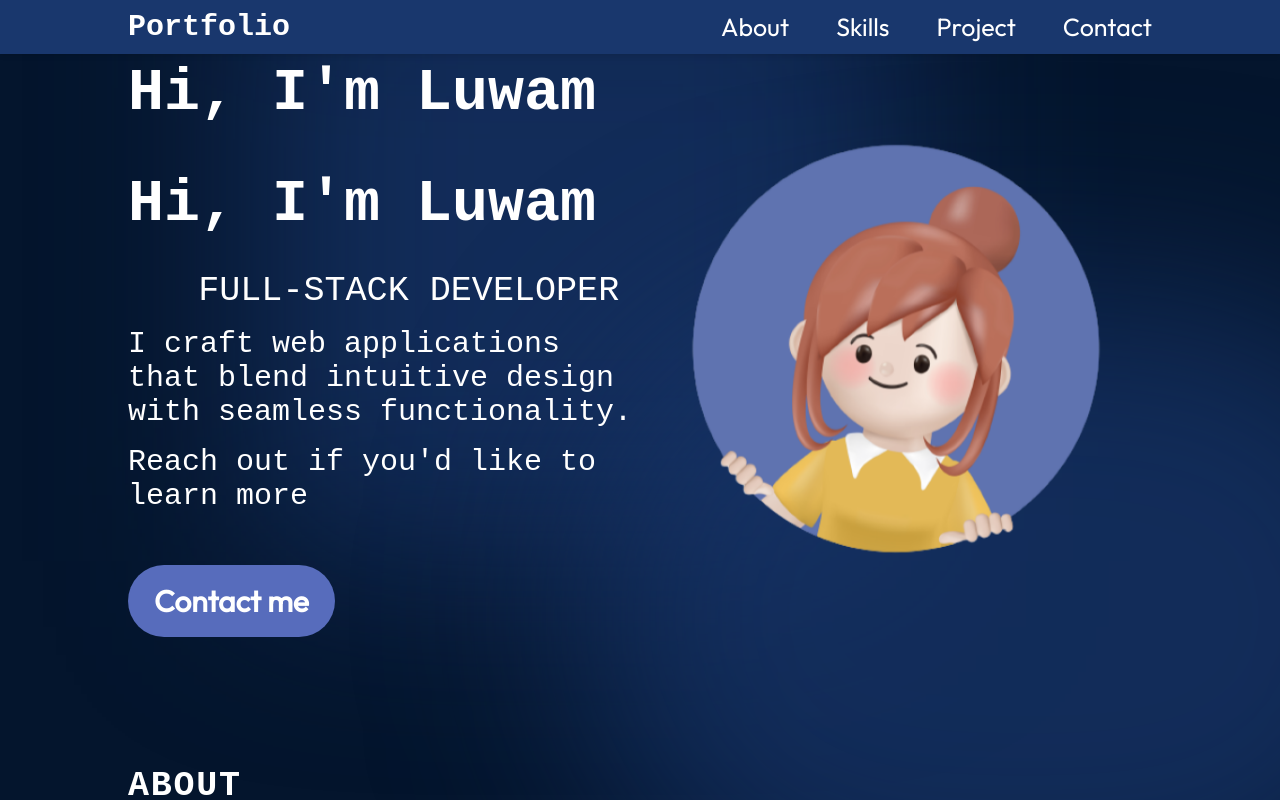
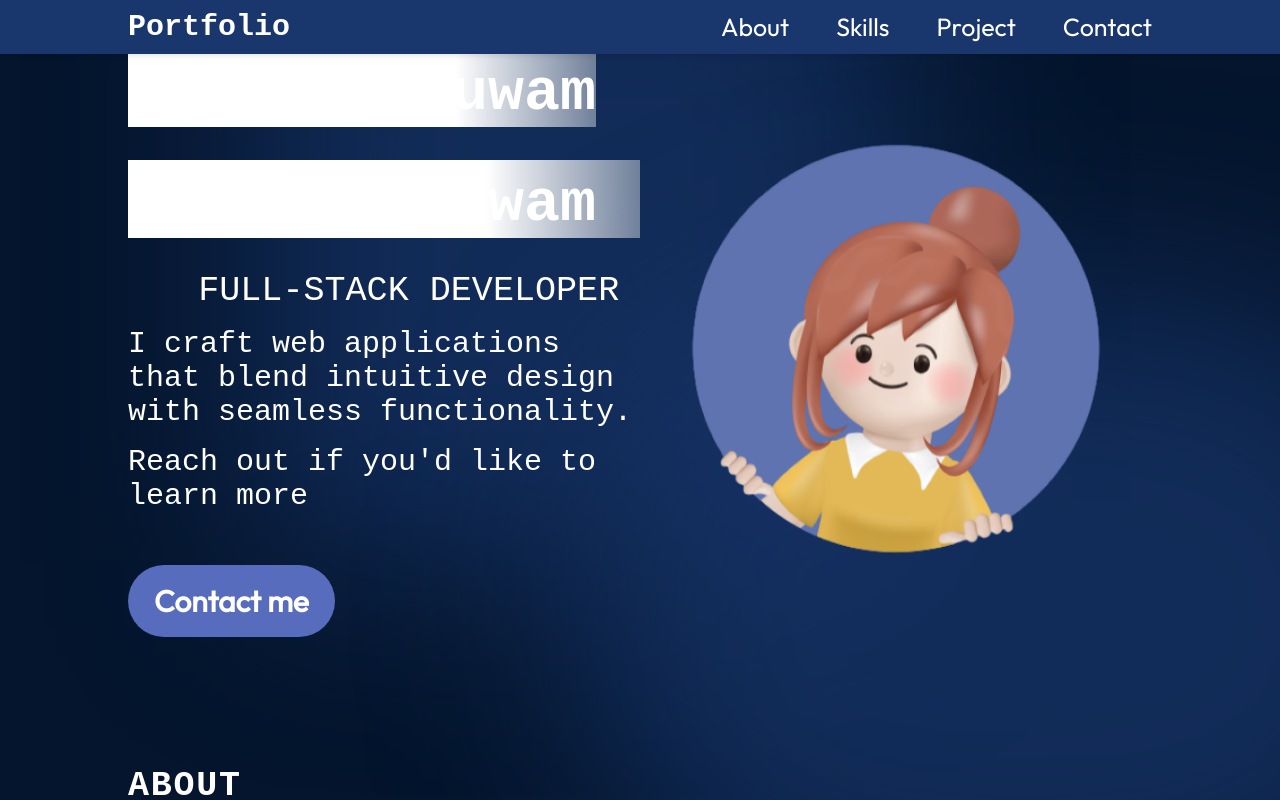
Before and after one commit to merinnaa/my-portofolio, a React (Vite) app: page / in a window 1280 px wide. Shown: the top 800 px of the page. Built offline with nearby package versions, Linux system fonts and the light colour scheme.

Commit message:
new style added

```diff
--- a/src/component/Hero/Hero.module.css
+++ b/src/component/Hero/Hero.module.css
@@ -25,7 +25,7 @@ z-index: 1;
   font-family: var(--font-courier);
   margin-bottom: 33px;
  padding-top: 10px;
-  /* background: linear-gradient(90deg, rgba(255, 255, 255, 1) 70%,rgba(255, 255, 255, 0)120%); */
+  background: linear-gradient(90deg, rgba(255, 255, 255, 1) 70%,rgba(255, 255, 255, 0)120%);
 /* -webkit-text-fill-color: transparent;
 -webkit-background-clip: text; */
 }
```
